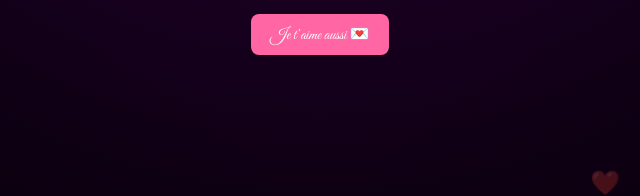
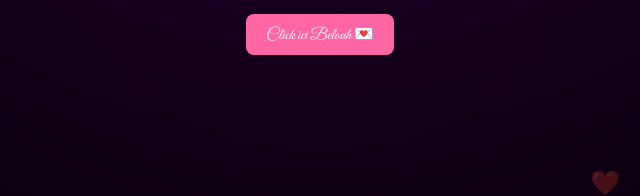
Before and after one commit to Artynrams/Je-t-aime, a plain HTML site: page index.html in a window 1280 px wide. Shown: the part 503-699 px from the top of the page, 320-960 px from the left. Drawn offline with Linux system fonts and the light colour scheme.

Commit message:
Update index.html

```diff
--- a/index.html
+++ b/index.html
@@ -108,7 +108,7 @@
   <p>Tu me manques tellement… 😢</p>
   <p>Chaque instant loin de toi me rappelle combien je t’aime profondément. ❤️</p>
   <p>Je garde espoir que nos chemins se recroisent bientôt. 💫</p>
-  <button onclick="showSurprise()">Je t’aime aussi 💌</button>
+  <button onclick="showSurprise()">Click ici Belouh 💌</button>
   <div id="surprise">💖 Tu es la plus belle chose qui me soit arrivée. Je t'attendrai toujours. 💖</div>
   <footer>Créé avec amour</footer>
   <script>
```
